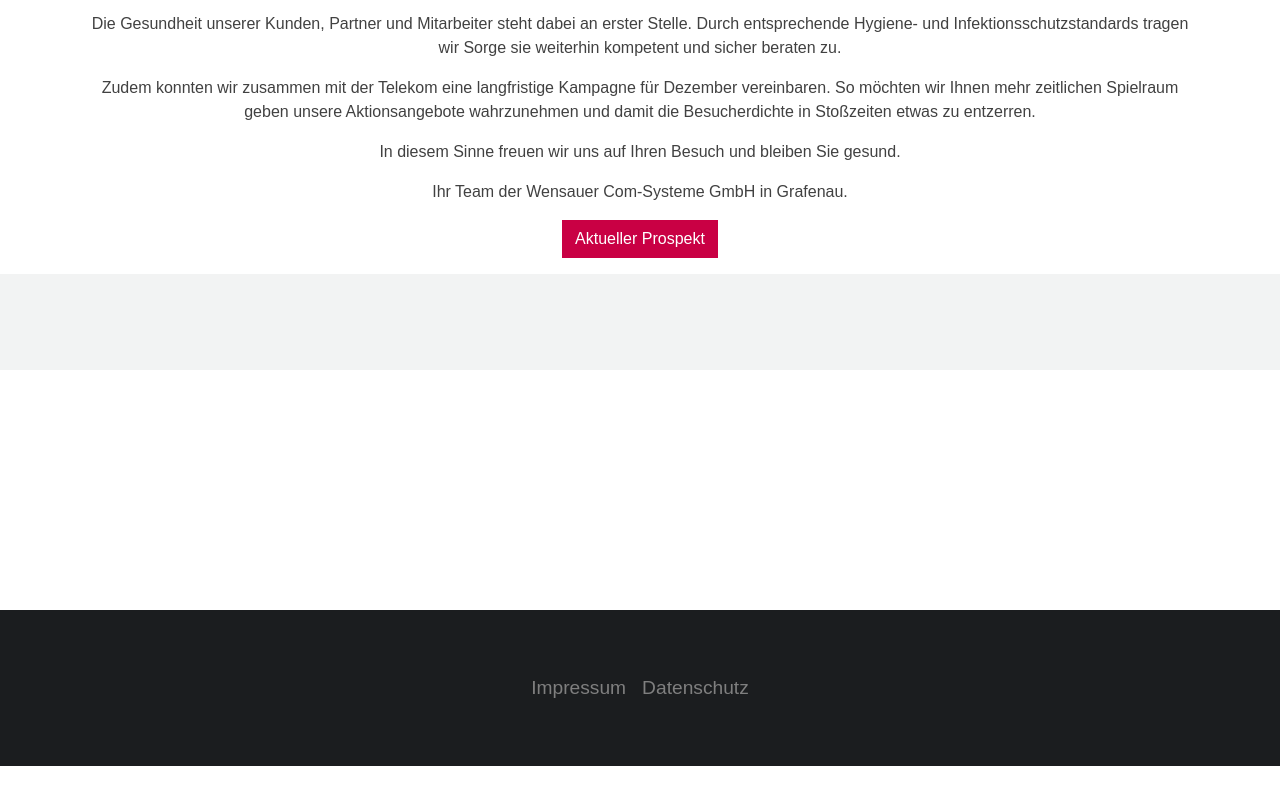
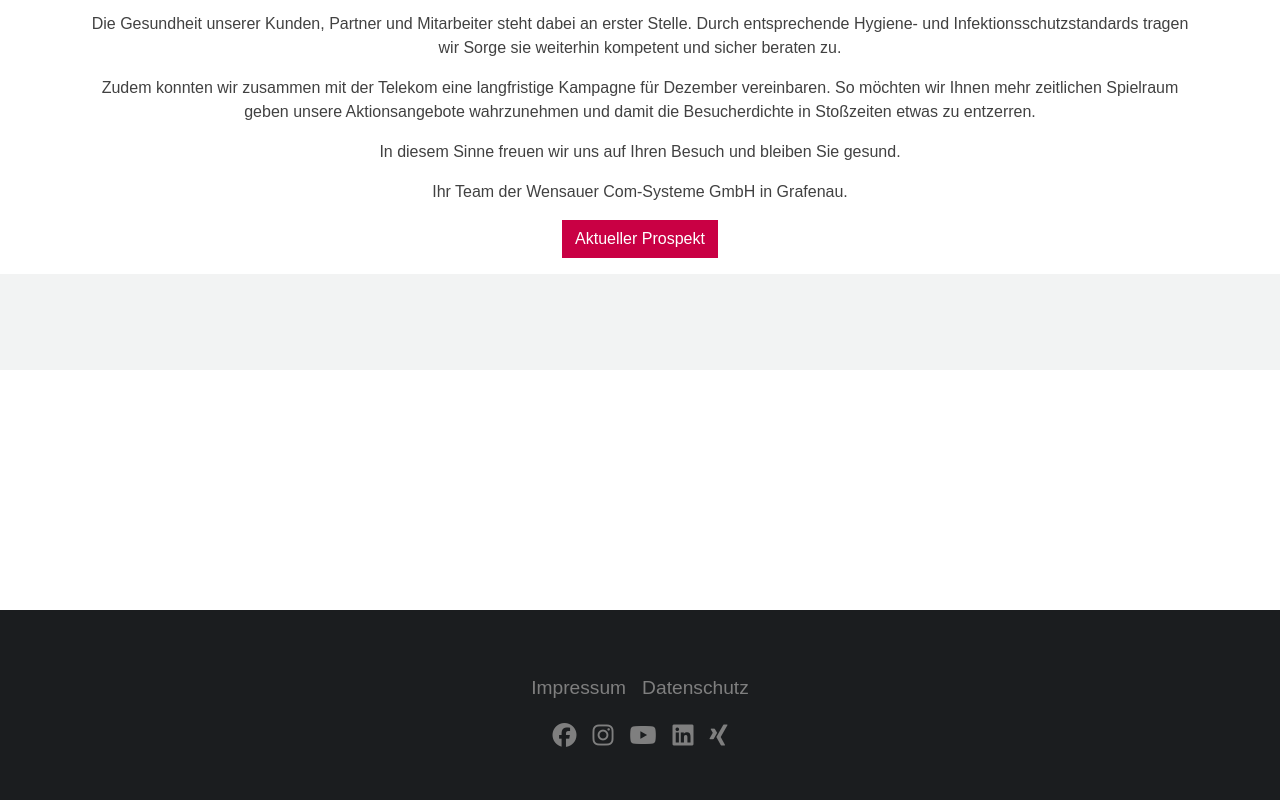
Before and after one commit to pucki1988/hausmesse_cw_comsysteme, a plain HTML site: page index.html in a window 1280 px wide. Shown: the part 2887-3687 px from the top of the page. Before the commit the page ends 3653 px from the top, so only its background shows below. Drawn offline with nearby package versions, Linux system fonts and the light colour scheme; a web font is replaced by a local one.

Commit message:
Update Index

```diff
--- a/index.html
+++ b/index.html
@@ -3,12 +3,12 @@
     <meta charset="utf-8">
     <meta name="viewport" content="initial-scale=1, width=device-width" />
     <meta name="theme-color" content="#c90044" />
-    <title>Hausmesse 2021 | Wensauer Com-Systeme GmbH</title>
+    <title>Hausmesse | Wensauer Com-Systeme GmbH</title>
     <meta itemprop="name" content="Hausmesse 2021 | Wensauer Com-Systeme GmbH">
-    <meta name="description" content="Die Junge Wähler Union Hohenau-Schönbrunn am Lusen ist eine 2001 gegründete politische Jugendorganisation in der Gemeinde Hohenau. Die JWU setzt sich für die Interessen der Gemeindebürger ein will als Ideen- und Impulsgeber aktiv an der Gestaltung unserer Heimat mitarbeiten.">
-    <meta itemprop="description" content="Die Junge Wähler Union Hohenau-Schönbrunn am Lusen ist eine 2001 gegründete politische Jugendorganisation in der Gemeinde Hohenau. Die JWU setzt sich für die Interessen der Gemeindebürger ein will als Ideen- und Impulsgeber aktiv an der Gestaltung unserer Heimat mitarbeiten.">
-    <meta name="keywords" content="Junge Wähler Union, JWU Hohenau, JWU Schönbrunn am Lusen, Junge Wähler Union, JWU FRG, JWU Freyung-Grafenau">
-    <meta property="og:image" content="https://jwu-hohenau.de/images/jwu_hohenau.png">
+    <meta name="description" content="Vom 12.11. bis 30.11. erwarten Sie spannende Produktneuheiten aus den Bereichen Telekommunikation, IT und Unterhaltungselektronik. Wensauer Com-Systeme GmbH - Ihr ITK-Partner in Grafenau.">
+    <meta itemprop="description" content="Ihr ITK Partner in Grafenau - Wensauer Com-Systeme GmbH - Kommen. Staunen. Kaufen. Entdecken Sie neue Multimedia Welten - bei Wensauer Com-Systeme in Grafenau.">
+    <meta name="keywords" content="Hausmesse, Wensauer Grafenau, Telekom Partner, Handyladen, Made in FRG, Freyung-Grafenau, Wensauer Com-Systeme">
+    <meta property="og:image" content="https://www.cw-comsysteme.de/fileadmin/00_Files/Leistungen/cw-Karriere-bei-Wensauer-Com-Systeme.jpg">
 
     <link rel="shortcut icon" href="https://www.cw-comsysteme.de/fileadmin/Resources/Images/Icons/Icon_196x196.png" />
     <link rel="icon" href="https://www.cw-comsysteme.de/fileadmin/Resources/Images/Icons/Icon_196x196.png"/>
@@ -224,11 +224,35 @@
                 </ul>
             </div>
           </nav>
+
+          <nav class="navbar navbar-expand">
+            <div class="container-fluid justify-content-center">
+                <ul class="navbar-nav">
+                  <li class="nav-item">
+                    <a class="nav-link col-dunkel-font" target="_blank" href="https://www.facebook.com/pages/Wensauer-Com-Systeme-GmbH/131941033561845"><i class="fab fa-facebook fa-lg"></i></a>
+                  </li>
+                  <li class="nav-item">
+                    <a class="nav-link col-dunkel-font" target="_blank" href="https://www.instagram.com/wensauergrafenau/"><i class="fab fa-instagram fa-lg"></i></a>
+                  </li>
+                  <li class="nav-item">
+                    <a class="nav-link col-dunkel-font" target="_blank" href="https://www.youtube.com/channel/UCYI1bMGfjTnTJK0Y25lZ07w"><i class="fab fa-youtube fa-lg"></i></a>
+                  </li>
+                  <li class="nav-item">
+                    <a class="nav-link col-dunkel-font" target="_blank" href="https://de.linkedin.com/company/wensauer-grafenau"><i class="fab fa-linkedin fa-lg"></i></a>
+                  </li>
+                  <li class="nav-item">
+                    <a class="nav-link col-dunkel-font" target="_blank" href="https://www.xing.com/companies/wensauercom-systemegmbh"><i class="fab fa-xing fa-lg"></i></a>
+                  </li>
+
+                </ul>
+            </div>
+          </nav>
     </div>
 </div>
 </footer>
 <script src="https://cdn.jsdelivr.net/npm/bootstrap@5.0.2/dist/js/bootstrap.bundle.min.js" integrity="sha384-MrcW6ZMFYlzcLA8Nl+NtUVF0sA7MsXsP1UyJoMp4YLEuNSfAP+JcXn/tWtIaxVXM" crossorigin="anonymous"></script>
 <script src="js/style.js"></script>
+<script src="https://kit.fontawesome.com/a7489ea4d9.js" crossorigin="anonymous"></script>
 </body>
 
 </html>
```
